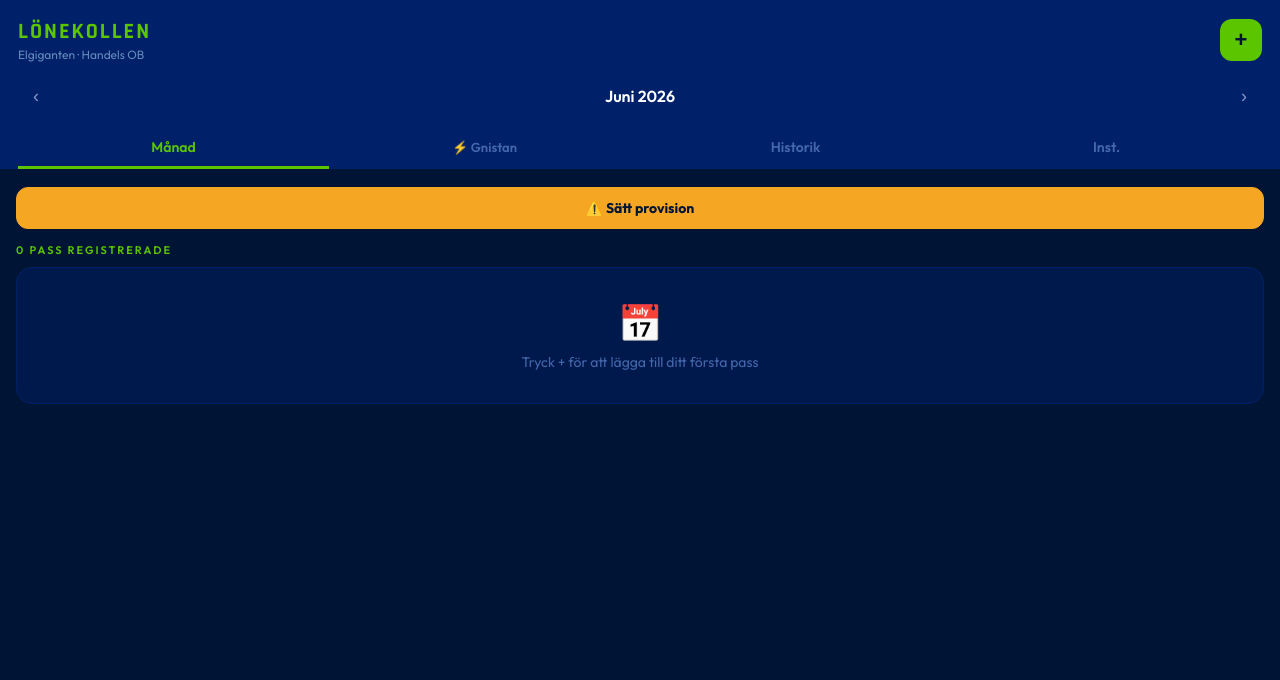
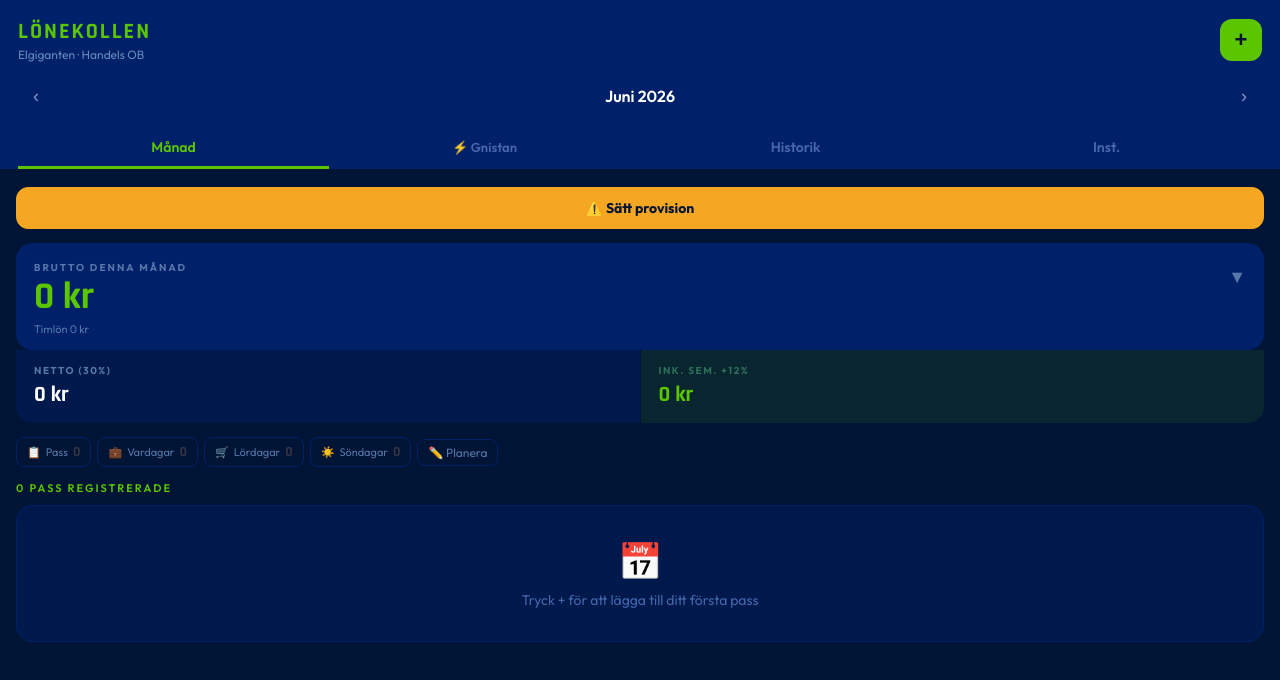
Before and after one commit to hansdouglasnygren/LoneKollen, a React (Vite) app: page / in a window 1280 px wide. Shown: the top 680 px of the page. Built offline with nearby package versions, Linux system fonts and the light colour scheme.

Commit message:
Update LöneKollen.jsx

```diff
--- a/LöneKollen.jsx
+++ b/LöneKollen.jsx
@@ -572,6 +572,94 @@ export default function LöneKollen() {
                 })}
               </div>
             )}
+
+            {/* ── HERO-KORT: Brutto · Netto · Semesterlön ── */}
+            <div style={{ marginBottom: 14 }}>
+              <div onClick={() => setBruttoOpen(o => !o)} style={{
+                background: N, borderRadius: bruttoOpen ? "16px 16px 0 0" : 16,
+                padding: "18px 18px 14px", cursor: "pointer",
+                borderBottom: bruttoOpen ? `1px solid ${ND}` : "none",
+                transition: "border-radius .2s",
+              }}>
+                <div style={{ display: "flex", justifyContent: "space-between", alignItems: "flex-start" }}>
+                  <div>
+                    <div style={{ color: "#5577aa", fontSize: 10, fontWeight: 700, textTransform: "uppercase", letterSpacing: 2, marginBottom: 4 }}>Brutto denna månad</div>
+                    <div style={{ color: G, fontFamily: "Rajdhani, sans-serif", fontWeight: 800, fontSize: 38, lineHeight: 1 }}>{fmt(summary.brutto)}</div>
+                    <div style={{ color: "#5577aa", fontSize: 11, marginTop: 6, display: "flex", flexWrap: "wrap", gap: "0 12px" }}>
+                      <span>Timlön {fmt(summary.baseLön + summary.obLön)}</span>
+                      {summary.tbProv > 0 && <span>Provision {fmt(summary.tbProv)}</span>}
+                      {summary.bonusTotal > 0 && <span>🏆 {fmt(summary.bonusTotal)}</span>}
+                    </div>
+                  </div>
+                  <div style={{ color: "#5577aa", fontSize: 18, marginTop: 4 }}>{bruttoOpen ? "▲" : "▼"}</div>
+                </div>
+              </div>
+              {bruttoOpen && (
+                <div style={{ background: NC, padding: "12px 18px", borderBottom: `1px solid ${ND}` }}>
+                  {[
+                    ["Baslön", summary.baseLön, null],
+                    ["OB-tillägg", summary.obLön, null],
+                    ...(summary.periodSummaries
+                      ? summary.periodSummaries.map(p => [`${p.namn} provision`, p.tbProv, p.specialAktiverad ? "#f5a623" : null])
+                      : [[`TB-provision (${summary.aktivStege?.procent ?? 0}%)`, summary.totalTB * (summary.aktivStege?.procent ?? 0) / 100, null]]),
+                    ...(summary.kpiResults?.filter(k => k.nådd).map(k => [`✅ KPI: ${k.namn} (+${k.procent}%)`, summary.totalTB * k.procent / 100, G]) ?? []),
+                    ...(summary.skottTotal > 0 ? [["Skottpengar", summary.skottTotal, null]] : []),
+                    ...(summary.bonusTotal > 0 ? [["🏆 Tävlingsbonus", summary.bonusTotal, "#f5a623"]] : []),
+                  ].map(([label, val, color], i, arr) => (
+                    <div key={label} style={{ display: "flex", justifyContent: "space-between", padding: "6px 0", borderBottom: i < arr.length - 1 ? `1px solid ${N}` : "none" }}>
+                      <span style={{ color: "#6688bb", fontSize: 13 }}>{label}</span>
+                      <span style={{ color: color ?? (val > 0 ? "#c8deff" : "#334"), fontWeight: 600, fontFamily: "Rajdhani, sans-serif", fontSize: 14 }}>{fmt(val)}</span>
+                    </div>
+                  ))}
+                </div>
+              )}
+              <div style={{ display: "flex" }}>
+                <div style={{ flex: 1, background: NC, padding: "14px 18px", borderRight: `1px solid ${ND}`, borderRadius: bruttoOpen ? "0 0 0 16px" : "0 0 0 16px" }}>
+                  <div style={{ color: "#5577aa", fontSize: 10, fontWeight: 700, textTransform: "uppercase", letterSpacing: 1.5, marginBottom: 4 }}>Netto ({settings.skatt}%)</div>
+                  <div style={{ color: "#fff", fontFamily: "Rajdhani, sans-serif", fontWeight: 700, fontSize: 22 }}>{fmt(summary.netto)}</div>
+                </div>
+                {settings.semesterLön && (
+                  <div style={{ flex: 1, background: `${G}18`, padding: "14px 18px", borderRadius: "0 0 16px 0" }}>
+                    <div style={{ color: "#5bc58877", fontSize: 10, fontWeight: 700, textTransform: "uppercase", letterSpacing: 1.5, marginBottom: 4 }}>
+                      {settings.semesterTyp === "månadsvis" ? "Ink. sem. +12%" : "Sem. intjänad"}
+                    </div>
+                    <div style={{ color: G, fontFamily: "Rajdhani, sans-serif", fontWeight: 700, fontSize: 22 }}>
+                      {settings.semesterTyp === "månadsvis" ? fmt(summary.nettoSem) : fmt(summary.nettoSem - summary.netto)}
+                    </div>
+                  </div>
+                )}
+              </div>
+            </div>
+
+            {/* Pass-räknare */}
+            <div style={{ display: "flex", gap: 6, marginBottom: 14, flexWrap: "wrap", alignItems: "center" }}>
+              {(summary.isManual ? [
+                ["💼 Vardagar",  mData.manualDagar?.vardagar   ?? 0, null],
+                ["🛒 Lördagar",  mData.manualDagar?.lördagar   ?? 0, null],
+                ["☀️ Söndagar",  mData.manualDagar?.söndagar   ?? 0, null],
+                ["🔴 Röda",      mData.manualDagar?.röda       ?? 0, null],
+                ["🔧 Kassa",     mData.manualDagar?.kassaDagar ?? 0, null],
+              ].filter(([,v]) => v > 0) : [
+                ["📋 Pass",      days.length,                                              planeradeTotal > 0 ? planeradeTotal : null],
+                ["💼 Vardagar",  days.filter(d => d.dagTyp === "vardag").length,           Array.isArray(planerade) ? planeradeArray.filter(p => p.dagTyp === "vardag").length || null : planerade.vardag ?? null],
+                ["🛒 Lördagar",  days.filter(d => d.dagTyp === "lördag").length,           Array.isArray(planerade) ? planeradeArray.filter(p => p.dagTyp === "lördag").length || null : planerade.lördag ?? null],
+                ["☀️ Söndagar",  days.filter(d => d.dagTyp === "söndag").length,           Array.isArray(planerade) ? planeradeArray.filter(p => p.dagTyp === "söndag").length || null : planerade.söndag ?? null],
+                ...(days.some(d => d.dagTyp === "röd") ? [["🔴 Röda", days.filter(d => d.dagTyp === "röd").length, planerade.röd ?? null]] : []),
+              ]).map(([label, val, plan]) => (
+                <div key={label} style={{ background: ND, border: `1px solid ${N}`, borderRadius: 8, padding: "5px 10px", display: "flex", alignItems: "center", gap: 5 }}>
+                  <span style={{ fontSize: 11 }}>{label.split(" ")[0]}</span>
+                  <span style={{ color: "#5577aa", fontSize: 11 }}>{label.split(" ")[1]}</span>
+                  <span style={{ color: val > 0 ? G : "#334", fontFamily: "Rajdhani, sans-serif", fontWeight: 700, fontSize: 14 }}>
+                    {val}{plan !== null ? <span style={{ color: "#5577aa", fontWeight: 500 }}>/{plan}</span> : ""}
+                  </span>
+                </div>
+              ))}
+              <button onClick={() => setPlaneraOpen(true)} style={{
+                background: "transparent", border: `1px solid ${N}`,
+                borderRadius: 8, color: "#5577aa", fontSize: 12,
+                padding: "5px 10px", cursor: "pointer", fontFamily: "Outfit, sans-serif",
+              }}>✏️ Planera</button>
+            </div>
 
             {/* TB-sektion — visas bara utan perioder */}
             {summary.säljDagar > 0 && !summary.periodSummaries && (
```
